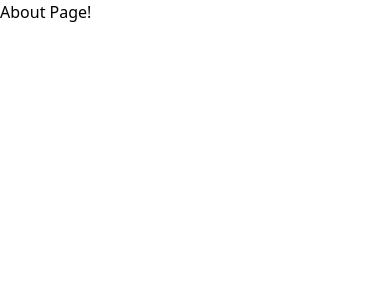
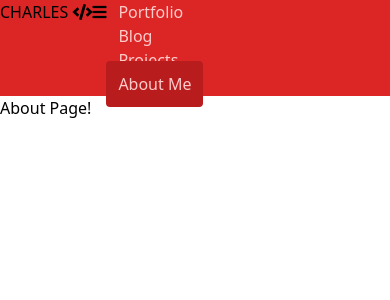
Before and after one commit to charles-eze/my-portfolio-website-react.js, a React (Create React App) app: page /about in a window 390 px wide. Shown: the top 300 px of the page. Built offline with nearby package versions, Linux system fonts and the light colour scheme.

Commit message:
creating responsive navbar

```diff
--- a/public/index.html
+++ b/public/index.html
@@ -10,6 +10,7 @@
       content="Web site created using create-react-app"
     />
     <link rel="apple-touch-icon" href="%PUBLIC_URL%/logo192.png" />
+    <link rel="stylesheet" href="https://use.fontawesome.com/releases/v5.15.2/css/all.css" integrity="sha384-vSIIfh2YWi9wW0r9iZe7RJPrKwp6bG+s9QZMoITbCckVJqGCCRhc+ccxNcdpHuYu" crossorigin="anonymous">
     <!--
       manifest.json provides metadata used when your web app is installed on a
       user's mobile device or desktop. See https://developers.google.com/web/fundamentals/web-app-manifest/
--- a/src/App.js
+++ b/src/App.js
@@ -4,6 +4,7 @@ import About from "./components/About";
 import SinglePost from "./components/SinglePost";
 import Post from "./components/Post";
 import Project from "./components/Project";
+import NavBar from "./components/NavBar";
 
 
 
@@ -11,6 +12,7 @@ import Project from "./components/Project";
 function App() {
   return (
     <BrowserRouter>
+    <NavBar />
       <Switch>
         <Route component={Home} path='/' exact />
         <Route component={About} path='/about' />
--- /dev/null
+++ b/src/components/Button.js
@@ -0,0 +1,28 @@
+import React from 'react';
+import { NavLink } from "react-router-dom";
+
+const STYLES = ['btn--primary', 'btn--outline'];
+const SIZES = ['btn--medium', 'btn--large'];
+
+export const Button = ({
+    children,
+    type,
+    onClick,
+    buttonStyle,
+    buttonSize
+}) => {
+    const checkButtonStyle = STYLES.includes(buttonStyle) ? buttonStyle : STYLES[0];
+
+    const checkButtonSize = SIZES.includes(buttonSize) ? buttonSize : SIZES[0];
+
+    return (
+        <NavLink to="/about" className="btn-mobile">
+            <button
+            className={`bg-white-600 py-8 px-20 cursor-pointer rounded-2 ${checkButtonStyle} ${checkButtonSize}`}
+            onClick={onClick}
+            type={type}>
+                {children}
+            </button>
+        </NavLink>
+    );
+};
--- a/src/components/NavBar.js
+++ b/src/components/NavBar.js
@@ -1,5 +1,53 @@
-import React from "react";
+import React, { useState } from "react";
+import { NavLink } from "react-router-dom";
 
 export default function NavBar() {
-    return <h1> NavBar Page!</h1>
+    const [click, setClick] = useState(false);
+    const handleClick = () => setClick(!click);
+    const closeMobileMenu = () => setClick(false);
+
+    return (
+        <header className="bg-red-600">
+            <div className="container mx-auto flex justify-between">
+                <nav className="flex">
+                    <NavLink to="/" exact>
+                        CHARLES <i className="fas fa-code" />
+                    </NavLink>
+                    <div className="menu-icon" onClick={handleClick}>
+                        <i className={click ? "fas fa-times" : "fas fa-bars"} />
+                    </div>
+                    <ul className={click ? "nav-menu active" : "nav-menu"}>
+                        <li className="nav-item">
+                            <NavLink to="/" exact onClick={closeMobileMenu}
+                                activeClassName="text-red-100 bg-red-700"
+                                className="inflex-flex items-center py-3 px-3 my-6 rounded text-red-200 hover:text-green-800">
+                                Portfolio
+                                </NavLink >
+                        </li>
+                        <li className="nav-item">
+                            <NavLink to="/post" className="inflex-flex items-center py-3 px-3 my-6 rounded text-red-200 hover:text-green-800"
+                                activeClassName="text-red-100 bg-red-700"
+                                onClick={closeMobileMenu}>
+                                Blog
+                            </NavLink>
+                        </li>
+                        <li className="nav-item">
+                            <NavLink to="/project" className="inflex-flex items-center py-3 px-3 my-6 rounded text-red-200 hover:text-green-800"
+                                activeClassName="text-red-100 bg-red-700"
+                                onClick={closeMobileMenu}>
+                                Projects
+                            </NavLink>
+                        </li>
+                        <li className="nav-item">
+                            <NavLink to="/about" className="inflex-flex items-center py-3 px-3 my-6 rounded text-red-200 hover:text-green-800"
+                                activeClassName="text-red-100 bg-red-700"
+                                onClick={closeMobileMenu}>
+                                About Me
+                            </NavLink>
+                        </li>
+                    </ul>
+                </nav>
+            </div>
+        </header>
+    )
 }
```
